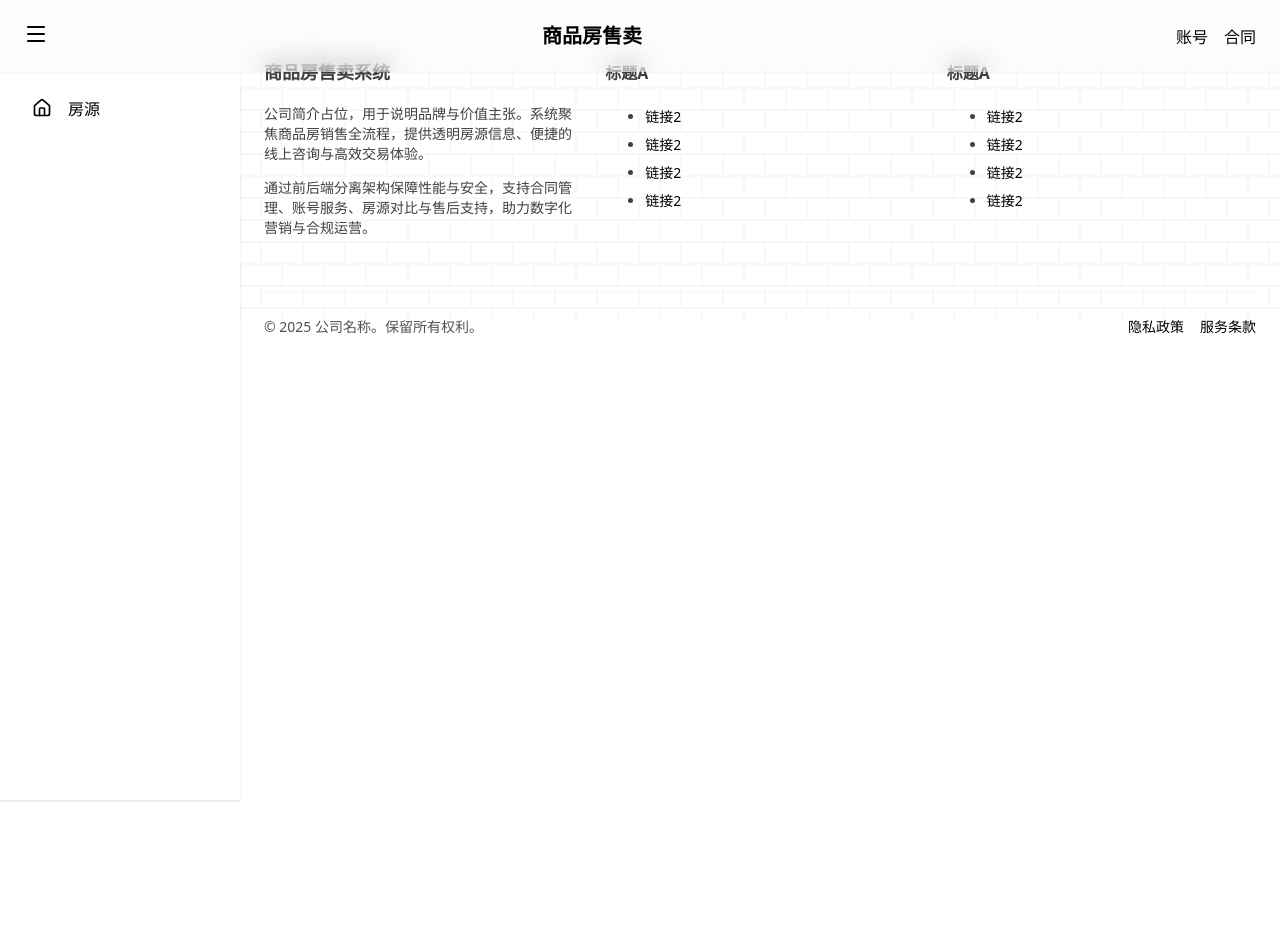
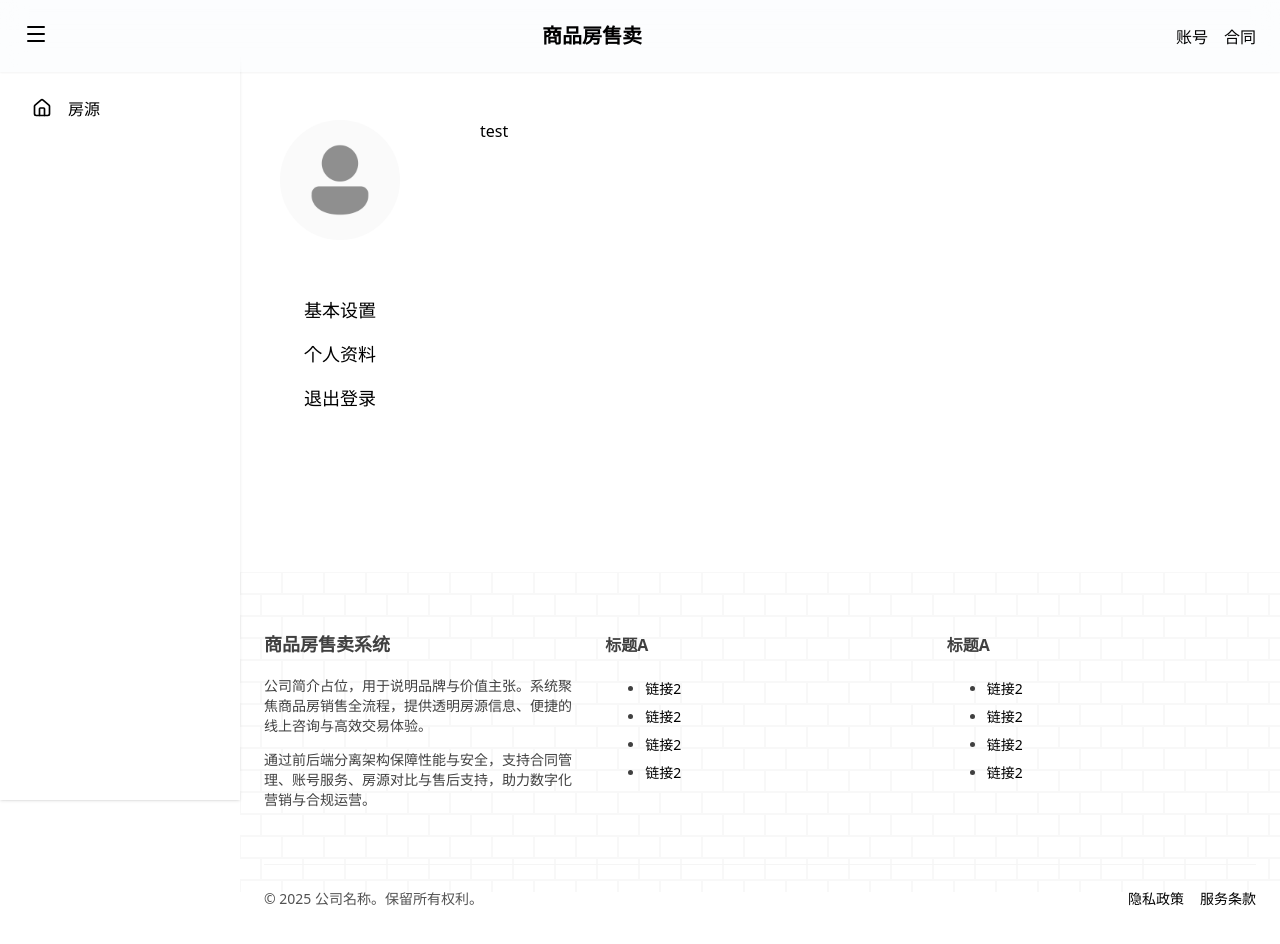
Before and after one commit to BigCoke233/spring-boot-house, a Vue app in the folder frontend/: page /account in a window 1280 px wide. Shown: the top 944 px of the page. Before the commit the page ends 800 px from the top, so only its background shows below. Built offline with nearby package versions, Linux system fonts and the light colour scheme.

Commit message:
feat: 搭建账户页面框架，设置路由

```diff
--- /dev/null
+++ b/frontend/src/components/AccountLeftBar.vue
@@ -0,0 +1,26 @@
+<script setup>
+const nav = [
+  { name: "基本设置", link: "/account" },
+  { name: "个人资料", link: "/account/profile" },
+]
+
+const handleLogout = () => {
+  // Implement logout logic here
+}
+</script>
+
+<template>
+  <div class="flex flex-col gap-4">
+    <div>
+      <img class="w-30 rd-full block" src="/img/default-profile.png" />
+    </div>
+    <ul class="my-10 p-0 list-none flex flex-col gap-4 text-center text-lg">
+      <li v-for="item in nav" :key="item.name">
+        <router-link :to="item.link">{{ item.name }}</router-link>
+      </li>
+      <li>
+        <a class="cursor-pointer" @click="handleLogout">退出登录</a>
+      </li>
+    </ul>
+  </div>
+</template>
--- a/frontend/src/components/SideBar.vue
+++ b/frontend/src/components/SideBar.vue
@@ -5,7 +5,7 @@ import SideBarList from './SideBarList.vue'
 const props = defineProps({
   modelValue: { type: Boolean, default: false },
   width: { type: Number, default: 240 },
-  collapsedWidth: { type: Number, default: 64 },
+  collapsedWidth: { type: Number, default: 0 },
 })
 
 const emit = defineEmits(['update:modelValue', 'toggle'])
--- /dev/null
+++ b/frontend/src/layouts/AccountLayout.vue
@@ -0,0 +1,12 @@
+<script setup>
+import AccountLeftBar from '@/components/AccountLeftBar.vue';
+</script>
+
+<template>
+  <div class="flex gap-10 md:gap-20 my-20 md:my-30 mx-10">
+    <AccountLeftBar />
+    <div class="content">
+      <slot />
+    </div>
+  </div>
+</template>
--- a/frontend/src/router/index.js
+++ b/frontend/src/router/index.js
@@ -1,5 +1,9 @@
 import { createRouter, createWebHistory } from 'vue-router'
+
 import HomeView from '../views/HomeView.vue'
+import AccountView from '../views/AccountView.vue'
+import ContrastView from '../views/ContrastView.vue'
+import AccountProfileView from '../views/AccountProfileView.vue'
 
 const router = createRouter({
   history: createWebHistory(import.meta.env.BASE_URL),
@@ -9,6 +13,21 @@ const router = createRouter({
       name: 'home',
       component: HomeView,
     },
+    {
+      path: '/account',
+      name: 'account',
+      component: AccountView,
+    },
+    {
+      path: '/account/profile',
+      name: 'account-profile',
+      component: AccountProfileView,
+    },
+    {
+      path: '/contrast',
+      name: 'contrast',
+      component: ContrastView,
+    },
   ],
 })
 
--- /dev/null
+++ b/frontend/src/views/AccountProfileView.vue
@@ -0,0 +1,11 @@
+<script setup>
+import AccountLayout from '@/layouts/AccountLayout.vue';
+</script>
+
+<template>
+  <AccountLayout>
+    <div class="grid grid-cols-2 gap-4 md:gap-10">
+
+    </div>
+  </AccountLayout>
+</template>
--- /dev/null
+++ b/frontend/src/views/AccountView.vue
@@ -0,0 +1,11 @@
+<script setup>
+import AccountLayout from '@/layouts/AccountLayout.vue';
+</script>
+
+<template>
+  <AccountLayout>
+    <div class="content">
+      test
+    </div>
+  </AccountLayout>
+</template>
--- /dev/null
+++ b/frontend/src/views/ContrastView.vue
@@ -0,0 +1,4 @@
+<script setup>
+</script>
+
+<template></template>
```
Also changed, not shown: frontend/public/img/default-profile.png (added), frontend/src/components/AccountSettings.vue (added).
